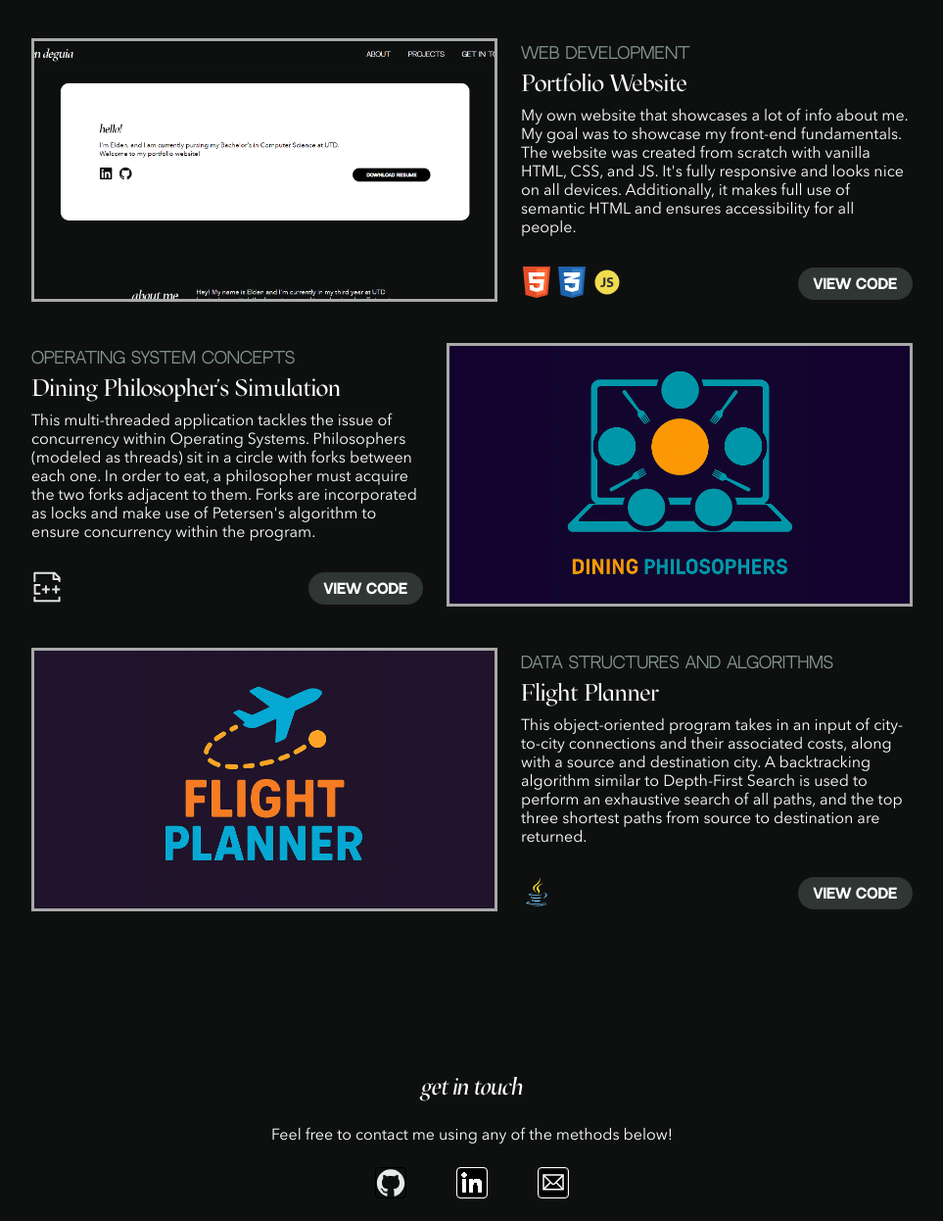
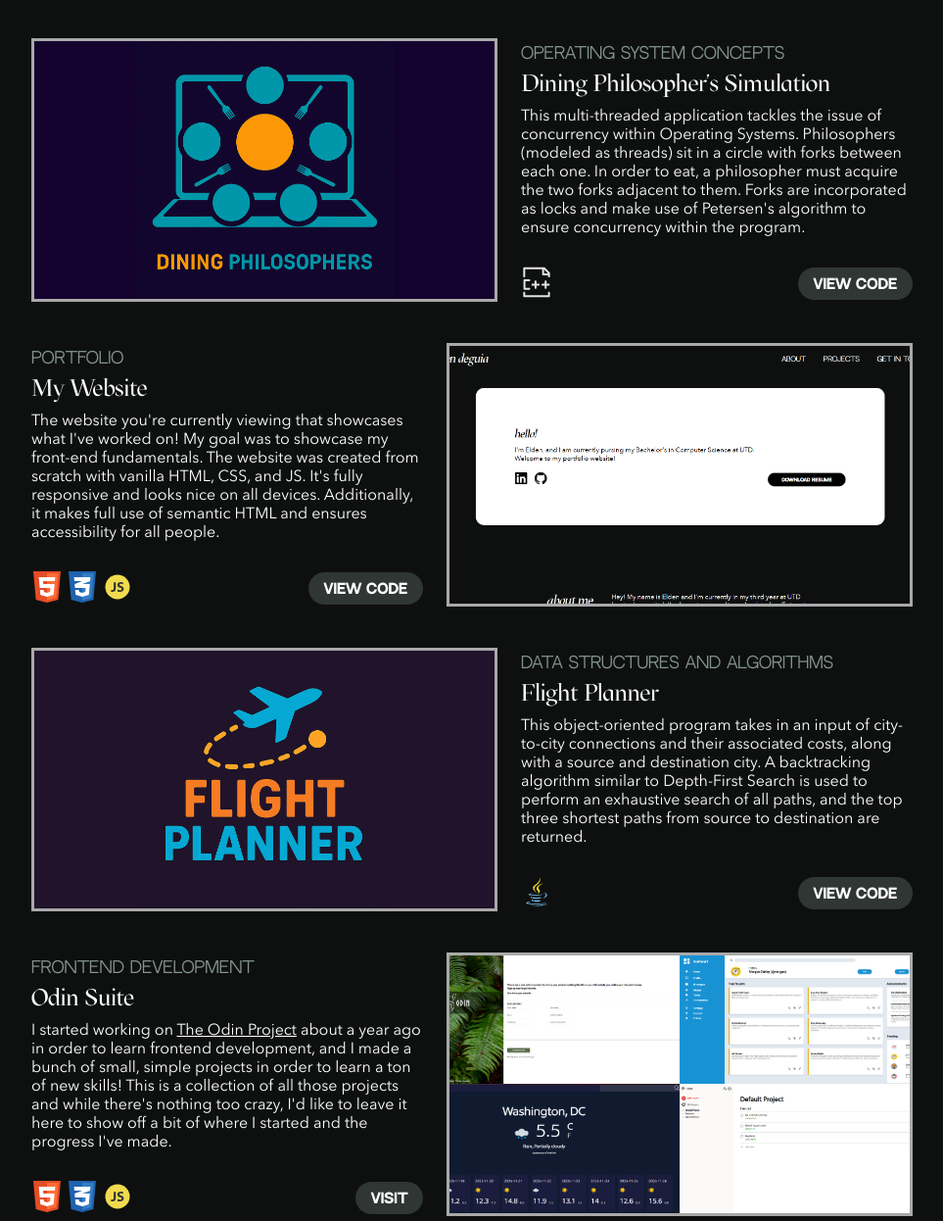
Before and after one commit to ejd230001/portfolio, a plain HTML site: page index.html in a window 1280 px wide. Shown: the part 2974-4220 px from the top of the page at 98% size, without its empty margins (158-1121 px from the left). Drawn offline with Linux system fonts and the light colour scheme.

Commit message:
Added content

```diff
--- a/css/styles.css
+++ b/css/styles.css
@@ -232,6 +232,14 @@ h1.about-header {
     margin: 0.5em 0em;
 }
 
+.project-desc > a {
+    color: white;
+}
+
+.project-desc > a:hover {
+    color: rgb(194, 194, 194);
+}
+
 .project-footer {
     display: flex;
     justify-content: space-between;
@@ -402,6 +410,12 @@ nav img:hover {
     background-color: #20132b;
 }
 
+.suite {
+    background-image: url("../assets/imgs/grid.png");
+    background-size: cover;
+    background-position: center;
+}
+
 @media only screen and (min-width: 744px) {
     .card {
         padding: 5.9375em;
--- a/index.html
+++ b/index.html
@@ -211,10 +211,7 @@
                                     alt="javascript icon"
                                 />
                                 <img src="assets/react.svg" alt="react icon" />
-                                <img
-                                    src="assets/node.js.svg"
-                                    alt="node icon"
-                                />
+                                <img src="assets/node.js.svg" alt="node icon" />
                                 <img
                                     src="assets/express.svg"
                                     alt="express icon"
@@ -223,11 +220,7 @@
                                     src="assets/postgresql.svg"
                                     alt="postgresql icon"
                                 />
-                                <img
-                                    src="assets/aws.svg"
-                                    alt="aws icon"
-                                />
-
+                                <img src="assets/aws.svg" alt="aws icon" />
                             </div>
                             <div class="project-buttons">
                                 <a
@@ -247,39 +240,7 @@
                     </div>
                 </div>
                 <div class="project">
-                    <div class="project-image portfolio"></div>
-                    <div class="project-content">
-                        <h2 class="project-org">Web Development</h2>
-                        <h1 class="project-header">Portfolio Website</h1>
-                        <p class="project-desc">
-                            My own website that showcases a lot of info about
-                            me. My goal was to showcase my front-end
-                            fundamentals. The website was created from scratch
-                            with vanilla HTML, CSS, and JS. It's fully
-                            responsive and looks nice on all devices.
-                            Additionally, it makes full use of semantic HTML and
-                            ensures accessibility for all people.
-                        </p>
-                        <div class="project-footer">
-                            <div class="project-icons">
-                                <img src="assets/html.svg" alt="html icon" />
-                                <img src="assets/css.svg" alt="css icon" />
-                                <img
-                                    src="assets/javascript.svg"
-                                    alt="javascript icon"
-                                />
-                            </div>
-                            <a
-                                href="https://github.com/ejd230001/portfolio"
-                                target="_blank"
-                                rel="noopener noreferrer"
-                                >View Code</a
-                            >
-                        </div>
-                    </div>
-                </div>
-                <div class="project">
-                    <div class="project-image even dining"></div>
+                    <div class="project-image dining"></div>
                     <div class="project-content">
                         <h2 class="project-org">Operating System Concepts</h2>
                         <h1 class="project-header">
@@ -300,6 +261,38 @@
                             </div>
                             <a
                                 href="https://github.com/ejd230001/Dining-Philosophers"
+                                target="_blank"
+                                rel="noopener noreferrer"
+                                >View Code</a
+                            >
+                        </div>
+                    </div>
+                </div>
+                <div class="project">
+                    <div class="project-image even portfolio"></div>
+                    <div class="project-content">
+                        <h2 class="project-org">Portfolio</h2>
+                        <h1 class="project-header">My Website</h1>
+                        <p class="project-desc">
+                            The website you're currently viewing that showcases
+                            what I've worked on! My goal was to showcase my
+                            front-end fundamentals. The website was created from
+                            scratch with vanilla HTML, CSS, and JS. It's fully
+                            responsive and looks nice on all devices.
+                            Additionally, it makes full use of semantic HTML and
+                            ensures accessibility for all people.
+                        </p>
+                        <div class="project-footer">
+                            <div class="project-icons">
+                                <img src="assets/html.svg" alt="html icon" />
+                                <img src="assets/css.svg" alt="css icon" />
+                                <img
+                                    src="assets/javascript.svg"
+                                    alt="javascript icon"
+                                />
+                            </div>
+                            <a
+                                href="https://github.com/ejd230001/portfolio"
                                 target="_blank"
                                 rel="noopener noreferrer"
                                 >View Code</a
@@ -332,6 +325,44 @@
                                 target="_blank"
                                 rel="noopener noreferrer"
                                 >View Code</a
+                            >
+                        </div>
+                    </div>
+                </div>
+                <div class="project">
+                    <div class="project-image even suite"></div>
+                    <div class="project-content">
+                        <h2 class="project-org">Frontend Development</h2>
+                        <h1 class="project-header">Odin Suite</h1>
+                        <p class="project-desc">
+                            I started working on
+                            <a
+                                href="https://www.theodinproject.com/"
+                                target="_blank"
+                                >The Odin Project</a
+                            >
+                            about a year ago in order to learn frontend
+                            development, and I made a bunch of small, simple
+                            projects in order to learn a ton of new skills! This
+                            is a collection of all those projects and while
+                            there's nothing too crazy, I'd like to leave it here
+                            to show off a bit of where I started and the
+                            progress I've made.
+                        </p>
+                        <div class="project-footer">
+                            <div class="project-icons">
+                                <img src="assets/html.svg" alt="html icon" />
+                                <img src="assets/css.svg" alt="css icon" />
+                                <img
+                                    src="assets/javascript.svg"
+                                    alt="javascript icon"
+                                />
+                            </div>
+                            <a
+                                href="https://ejd230001.github.io/odin-suite/"
+                                target="_blank"
+                                rel="noopener noreferrer"
+                                >Visit</a
                             >
                         </div>
                     </div>
```
Also changed, not shown: assets/imgs/grid.png (added).
